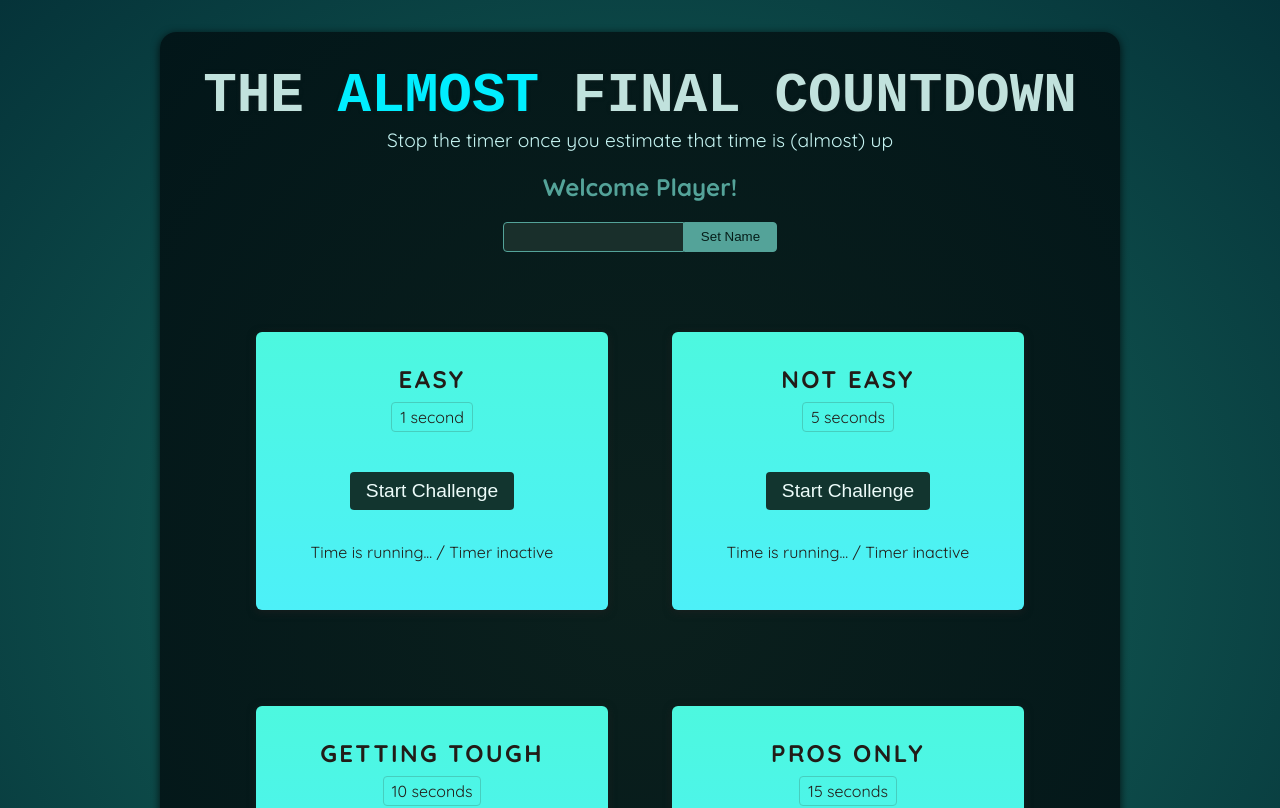
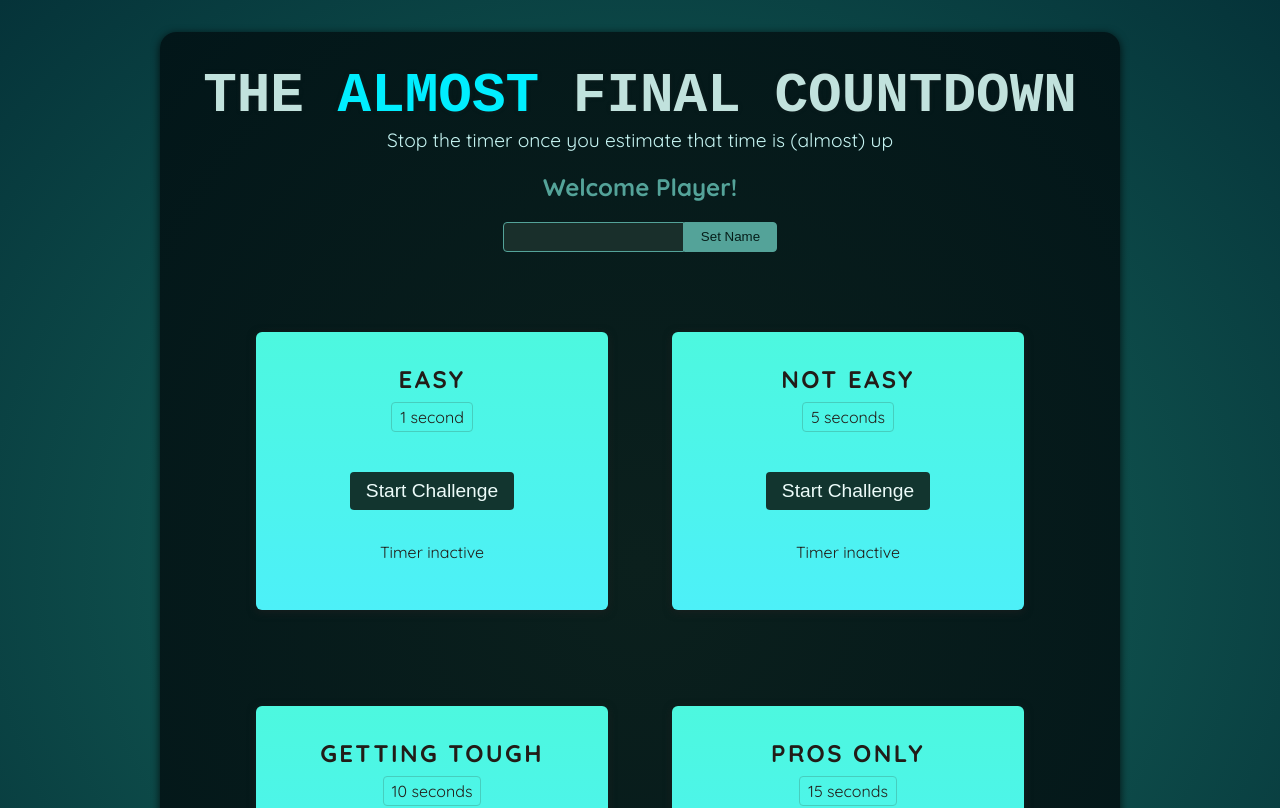
Before and after one commit to zarail/React-Practice-Projects, a React (Vite) app in the folder 11-the-almost-final-countdown/: page / in a window 1280 px wide. Shown: the top 808 px of the page. Built offline with nearby package versions, Linux system fonts and the light colour scheme; a web font is replaced by a local one.

Commit message:
refactor TimerChallenge component to improve timer functionality

```diff
--- a/11-the-almost-final-countdown/src/components/TimerChallenge.jsx
+++ b/11-the-almost-final-countdown/src/components/TimerChallenge.jsx
@@ -2,27 +2,31 @@
 
 export default function TimerChallenge({ title, targetTime }) {
 
+  const [timerStarted, setTimerStarted] = useState(false);
+
   // the state to know once the time is expired:
-  const [timeExpired, setTimeExpired] = useState(false);
+  const [timerExpired, setTimerExpired] = useState(false);
 
   function handleStart() {
     // JS built-in function: a timer of 1000 milliseconds, that will execute the anonymous function after the timer has run out
     setTimeout(() => {
-      setTimeExpired(true);
+      setTimerExpired(true);
     }, targetTime * 1000); // the time (that is in milliseconds) should be based on the targetTime prop, so we multiply the targetTime by 1000
+
+    setTimerStarted(true);
   }
 
   return <section className="challenge">
     <h2>{title}</h2>
-    {timeExpired && <p>Time is up! You lost!</p>}
+    {timerExpired && <p>Time is up! You lost!</p>}
     <p className="challenge-time">
       {targetTime} second{targetTime > 1 ? "s" : ""}
     </p>
     <p>
-      <button onClick={handleStart}>Start Challenge</button>
+      <button onClick={handleStart}>{timerStarted ? "Stop" : "Start"} Challenge</button>
     </p>
-    <p className="">
-      Time is running... / Timer inactive
+    <p className={timerStarted ? "active" : undefined}>
+      {timerStarted ? "Time is running..." : "Timer inactive"}
     </p>
   </section>
 }
```
